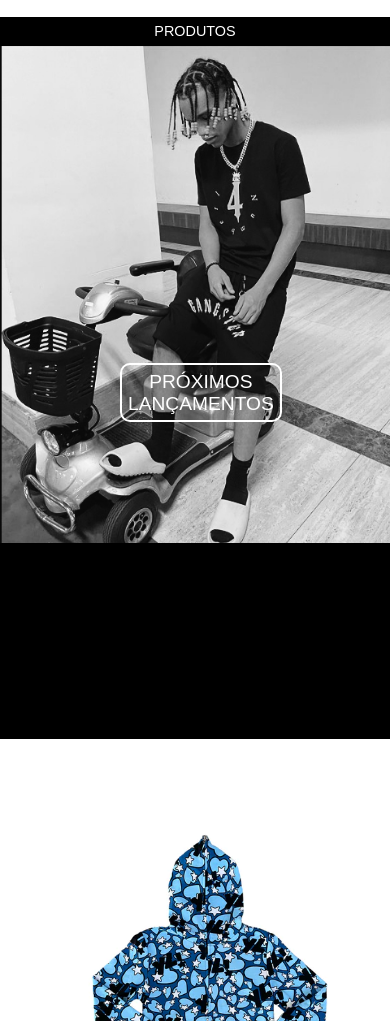
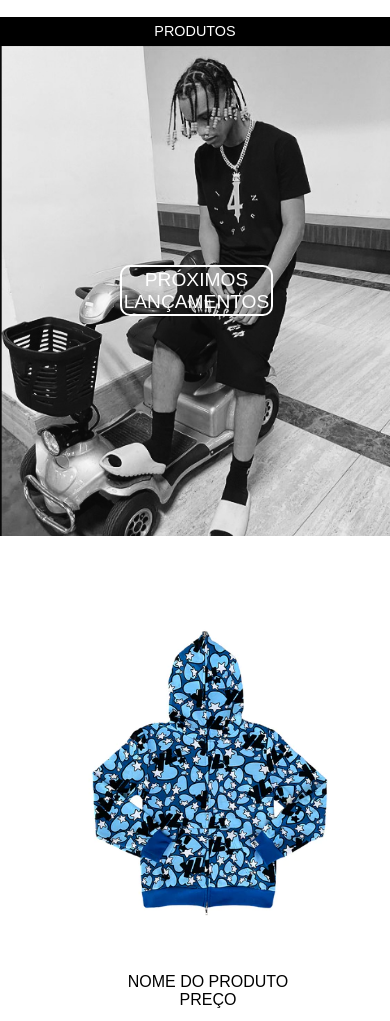
Before and after one commit to felipeDosProgramas/Loja, a PHP site: page /inicio.html in a window 390 px wide; the page is wider, and only the part inside the window is pictured. Shown: the part 145-1166 px from the top of that part. Run offline with PHP 8.4, Linux system fonts and the light colour scheme; grey boxes are pictures that could not be loaded.

Commit message:
Atualizção Media Queries pg inicial

```diff
--- a/css-atual/style.css
+++ b/css-atual/style.css
@@ -337,17 +337,17 @@
   .nomeProdutoCards {
     margin-top: 10px;
   }
-  #btnPreLanca {
+  #aBtnLanca {
     margin: 32vh;
   }
 }
 @media screen and (max-width: 400px) {
-  #btnPreLanca {
+  #aBtnLanca {
     margin: 26vh;
   }
 }
 @media screen and (max-width: 320px) {
-  #btnPreLanca {
+  #aBtnLanca {
     margin: 24vh;
   }
   #containerCard {
--- a/sass/pages/produtos.scss
+++ b/sass/pages/produtos.scss
@@ -114,19 +114,19 @@
         margin-top: 10px;
     }
 
-    #btnPreLanca {
+    #aBtnLanca {
         margin: 32vh;
     }
 }
 
 @media screen and (max-width: 400px){
-    #btnPreLanca {
+    #aBtnLanca {
         margin: 26vh;
     }
 }
 
 @media screen and (max-width: 320px){
-    #btnPreLanca {
+    #aBtnLanca {
         margin: 24vh;
     }
     #containerCard {
```
